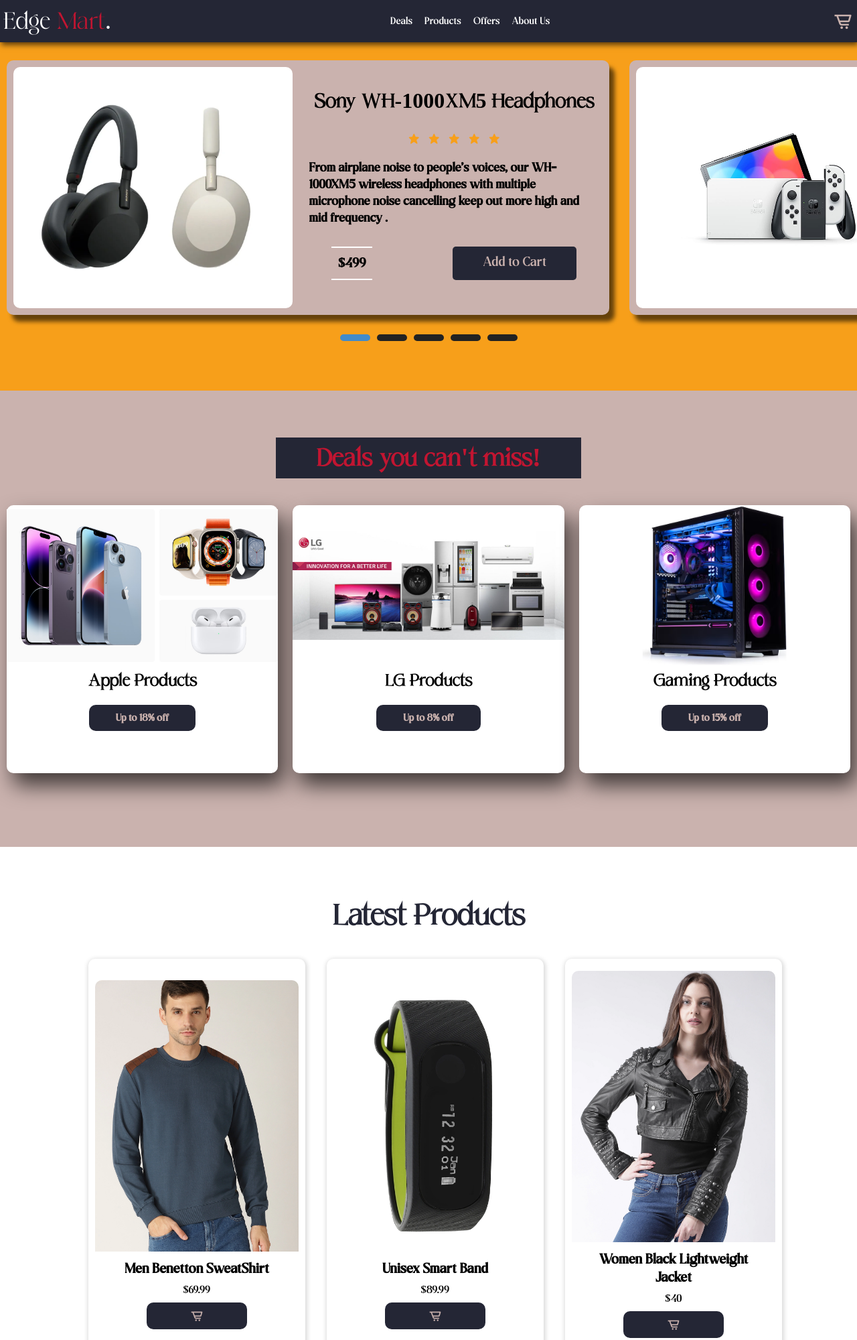
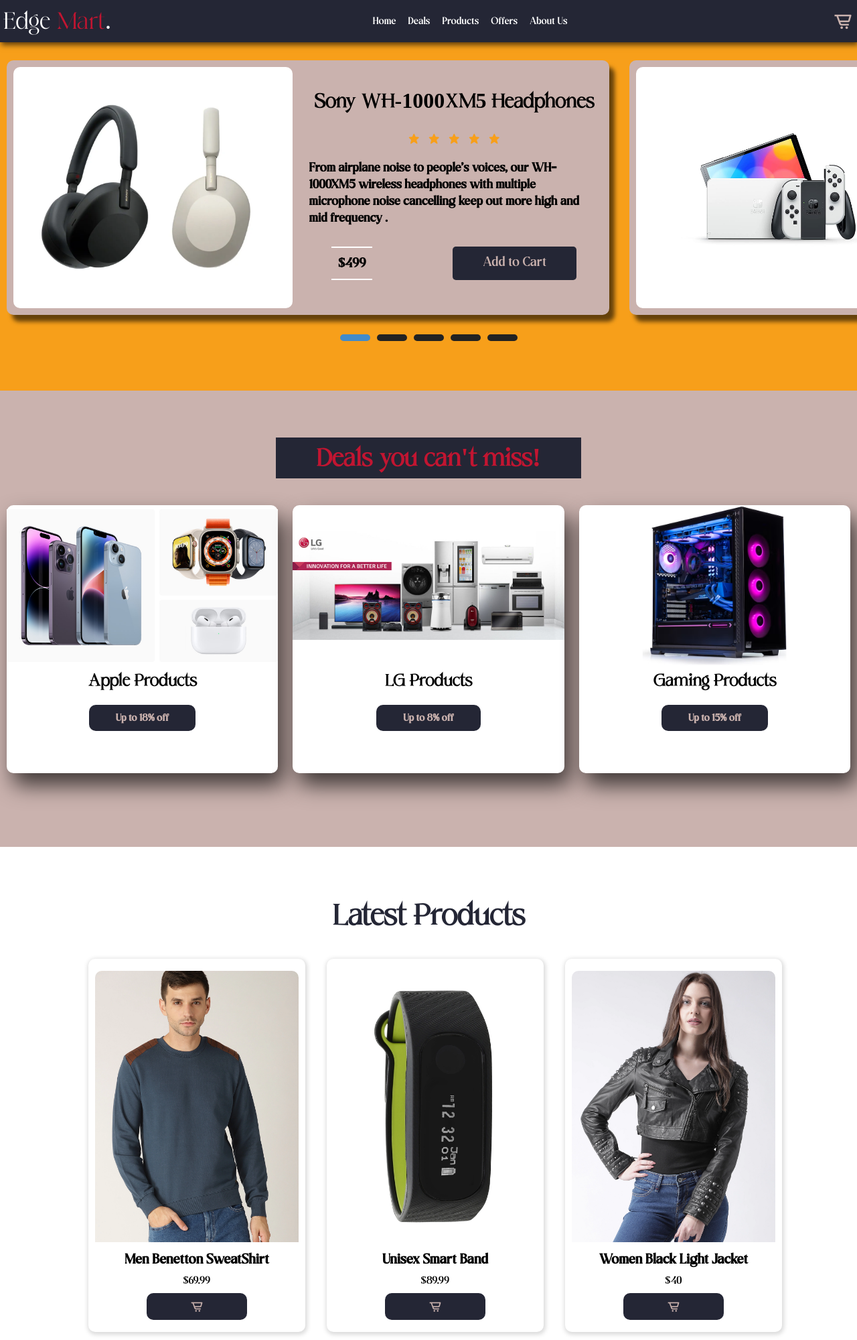
Before and after one commit to Abdirino/E-Shop, a plain HTML site: page index.html in a window 1280 px wide. Shown: the top 2000 px of the page at 67% size. Drawn offline with nearby package versions, Linux system fonts and the light colour scheme.

Commit message:
twicks✌️

```diff
--- a/index.html
+++ b/index.html
@@ -29,6 +29,7 @@
         <a href="#" class="logo">Edge <span>Mart</span>.</a>
 
         <nav class="navbar">
+            <a href="#home">Home</a>
             <a href="#deals">Deals</a>
             <a href="#products">Products</a>
             <a href="#Offers">Offers</a>
@@ -242,7 +243,7 @@
                 </div>
                 <div class="product-box">
                     <img src="images/Women-Black-Solid-Lightweight-Leather-Jacket.webp" alt="" class="product-img">
-                    <h2 class="product-title">Women Black Lightweight Jacket</h2>
+                    <h2 class="product-title">Women Black Light Jacket</h2>
                     <p class="price">$40</p>
                     <i class='bx bx-cart-alt add-cart'></i>
                 </div>
--- a/style.css
+++ b/style.css
@@ -310,7 +310,7 @@
   position: fixed;
   top: 0;
   right: -100%;
-  width: 460px;
+  width: 440px;
   min-height: 250vh;
   padding: 20px;
   background: #cab2ae;
```
